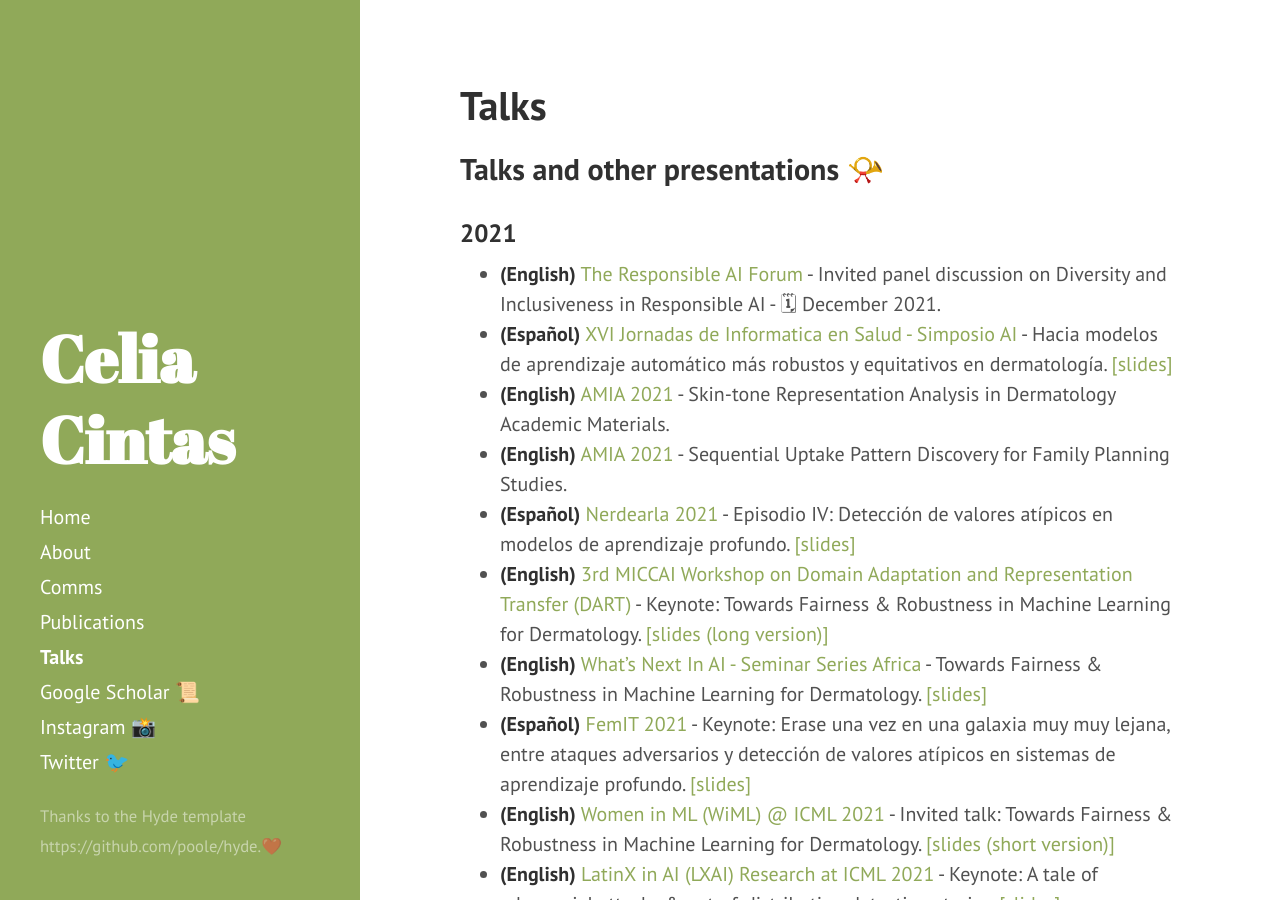
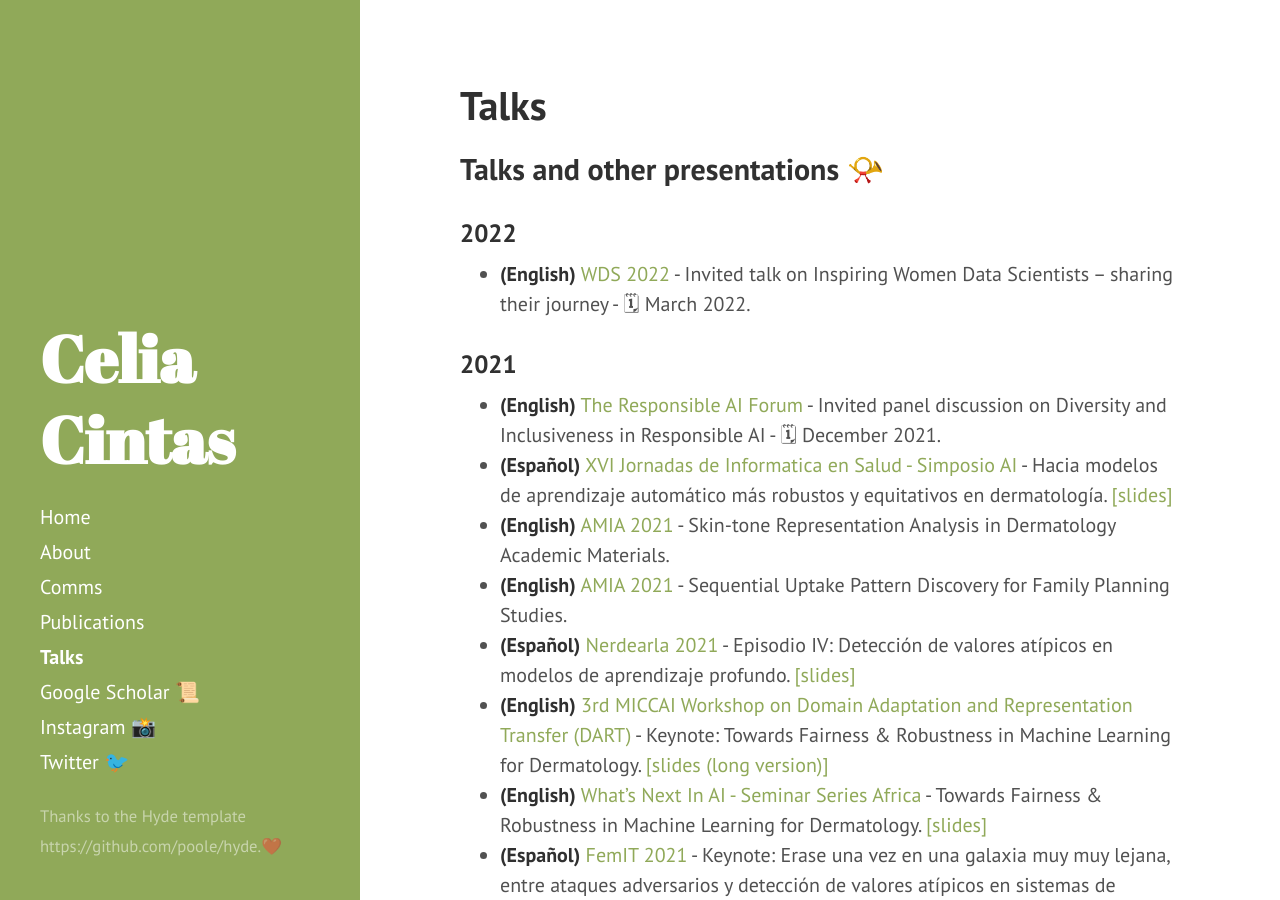
Before and after one commit to celiacintas/celiacintas.github.io, a Jekyll site: the page built from talks.md, in a window 1280 px wide and 900 px high. Built offline with Jekyll 4.4.1, drawn with Linux system fonts in a browser that asks for light colours.

Commit message:
Update talks.md

```diff
--- a/talks.md
+++ b/talks.md
@@ -4,6 +4,11 @@ title: Talks
 ---
 
 ## Talks and other presentations 📯
+
+
+### 2022
+
+* **(English)** [WDS 2022](https://www.idia.ac.za/wds-2022-8-march-programme/) - Invited talk on Inspiring Women Data Scientists – sharing their journey -  🗓   March 2022.
 
 ### 2021
 * **(English)** [The Responsible AI Forum](https://responsibleaiforum.com/about/schedule/) - Invited panel discussion on Diversity and Inclusiveness in Responsible AI - 🗓   December 2021.
```
